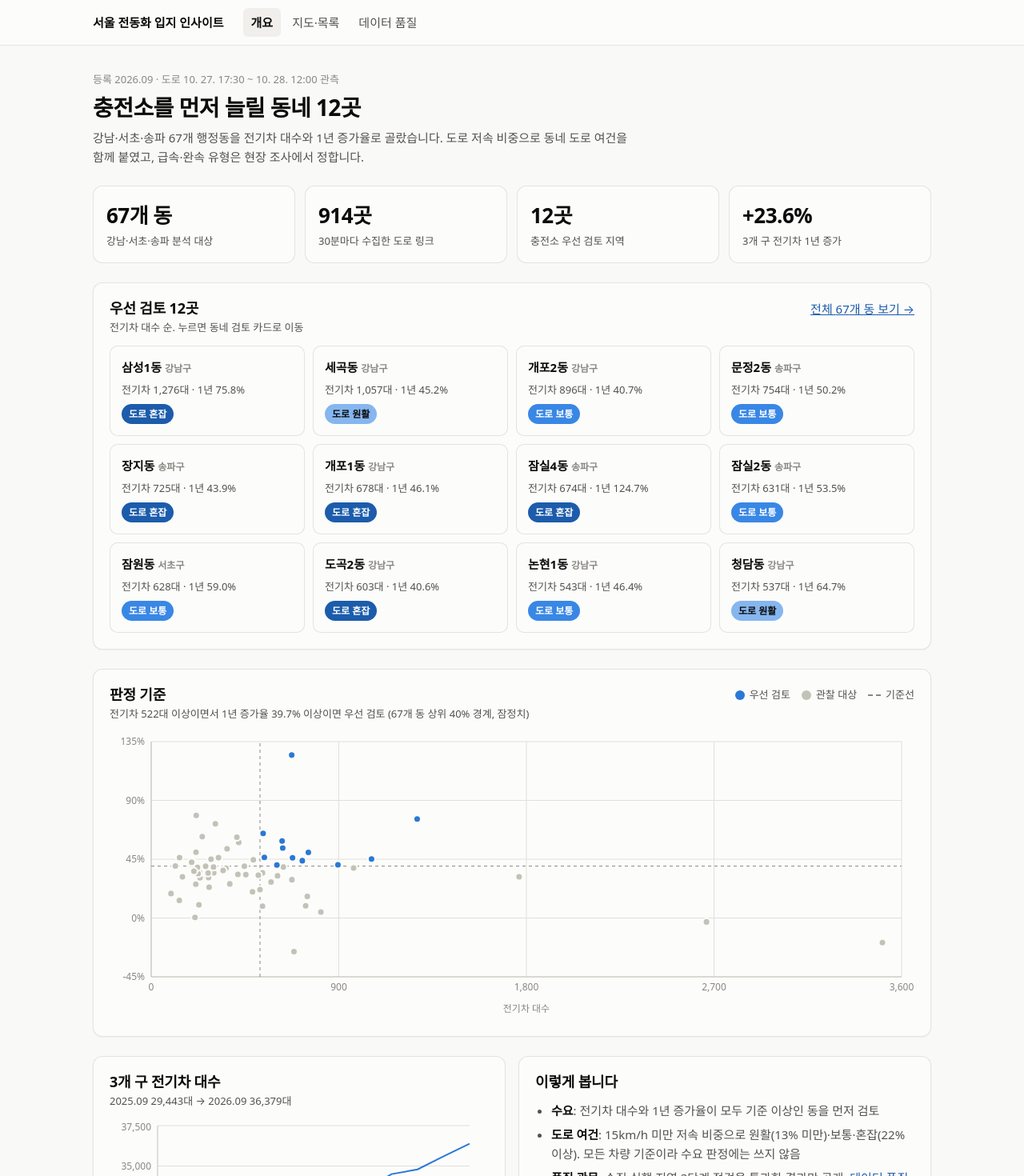
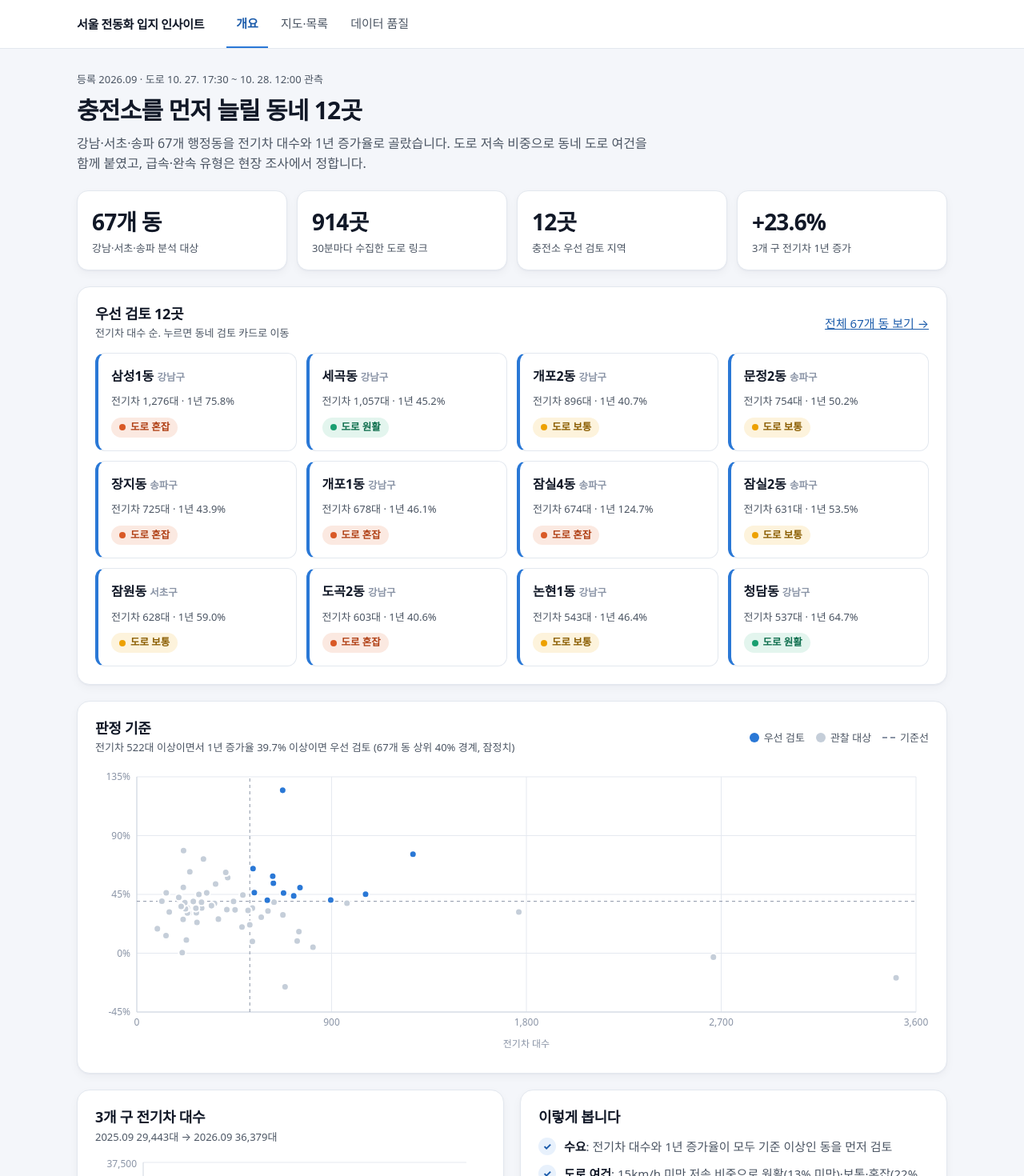
Before and after one commit to CoderGogh/seoul-ev-data-platform, a React (Vite) app in the folder web/: page / in a window 1280 px wide. Shown: the top 1470 px of the page at 80% size. Built offline with nearby package versions, Linux system fonts and the light colour scheme.

Commit message:
feat: 웹 밝은 기본 테마·카테고리 색 구분 스타일 적용

```diff
--- a/web/src/styles.css
+++ b/web/src/styles.css
@@ -1,78 +1,67 @@
-/* 테마 토큰 (라이트) */
+/* 테마 토큰 (라이트 기본) */
 :root {
   color-scheme: light;
-  --page: #f9f9f7;
-  --surface: #fcfcfb;
-  --surface-2: #f0efec;
-  --text: #0b0b0b;
-  --text-2: #52514e;
-  --muted: #898781;
-  --grid: #e1e0d9;
-  --axis: #c3c2b7;
-  --border: rgba(11, 11, 11, 0.1);
+  --page: #f4f6fa;
+  --surface: #ffffff;
+  --surface-2: #eef2f7;
+  --text: #111827;
+  --text-2: #4b5563;
+  --muted: #8a94a6;
+  --grid: #e5e9f0;
+  --axis: #cfd6e0;
+  --border: #e3e8ef;
   --accent: #2a78d6;
   --accent-ink: #1c5cab;
-  --ref: #c3c2b7;
-  --outside: #e9e8e3;
-  /* 도로 여건 순서형 (원활 → 혼잡) */
-  --hint-fast: #86b6ef;
-  --hint-mixed: #3987e5;
-  --hint-slow: #1c5cab;
-  --hint-fast-ink: #0b0b0b;
-  --hint-mixed-ink: #ffffff;
-  --hint-slow-ink: #ffffff;
-  --good: #0ca30c;
-  --shadow: 0 1px 2px rgba(11, 11, 11, 0.04);
+  --accent-soft: #e8f1fc;
+  --ref: #c5ced9;
+  --ref-soft: #eef1f5;
+  --outside: #e9edf2;
+  /* 도로 여건 (원활·보통·혼잡) */
+  --hint-fast: #199e70;
+  --hint-mixed: #eda100;
+  --hint-slow: #d95926;
+  --hint-fast-soft: #e3f5ee;
+  --hint-mixed-soft: #fdf3dc;
+  --hint-slow-soft: #fbe9e1;
+  --hint-fast-text: #0e6e4d;
+  --hint-mixed-text: #8a5d00;
+  --hint-slow-text: #b03f14;
+  --good: #0e8a3e;
+  --good-soft: #e3f5e9;
+  --hero: linear-gradient(135deg, #e8f1fc 0%, #f4f6fa 70%);
+  --shadow: 0 1px 2px rgba(17, 24, 39, 0.04), 0 4px 12px rgba(17, 24, 39, 0.04);
+  --shadow-hover: 0 6px 20px rgba(42, 120, 214, 0.14);
 }
 
-/* 테마 토큰 (다크) */
-@media (prefers-color-scheme: dark) {
-  :root:not([data-theme="light"]) {
-    color-scheme: dark;
-    --page: #0d0d0d;
-    --surface: #1a1a19;
-    --surface-2: #242422;
-    --text: #f0efec;
-    --text-2: #c3c2b7;
-    --muted: #898781;
-    --grid: #2c2c2a;
-    --axis: #383835;
-    --border: rgba(255, 255, 255, 0.1);
-    --accent: #3987e5;
-    --accent-ink: #86b6ef;
-    --ref: #52514e;
-    --outside: #242422;
-    --hint-fast: #184f95;
-    --hint-mixed: #3987e5;
-    --hint-slow: #9ec5f4;
-    --hint-fast-ink: #ffffff;
-    --hint-mixed-ink: #ffffff;
-    --hint-slow-ink: #0b0b0b;
-    --shadow: none;
-  }
-}
+/* 테마 토큰 (다크, 전환 버튼으로 선택) */
 :root[data-theme="dark"] {
   color-scheme: dark;
-  --page: #0d0d0d;
-  --surface: #1a1a19;
-  --surface-2: #242422;
-  --text: #f0efec;
-  --text-2: #c3c2b7;
-  --muted: #898781;
-  --grid: #2c2c2a;
-  --axis: #383835;
-  --border: rgba(255, 255, 255, 0.1);
+  --page: #0f141b;
+  --surface: #171d26;
+  --surface-2: #1f2731;
+  --text: #eef2f7;
+  --text-2: #b6c0cd;
+  --muted: #7d8796;
+  --grid: #263040;
+  --axis: #344052;
+  --border: rgba(255, 255, 255, 0.08);
   --accent: #3987e5;
   --accent-ink: #86b6ef;
-  --ref: #52514e;
-  --outside: #242422;
-  --hint-fast: #184f95;
-  --hint-mixed: #3987e5;
-  --hint-slow: #9ec5f4;
-  --hint-fast-ink: #ffffff;
-  --hint-mixed-ink: #ffffff;
-  --hint-slow-ink: #0b0b0b;
+  --accent-soft: rgba(57, 135, 229, 0.16);
+  --ref: #3a4554;
+  --ref-soft: rgba(255, 255, 255, 0.06);
+  --outside: #1f2731;
+  --hint-fast-soft: rgba(25, 158, 112, 0.18);
+  --hint-mixed-soft: rgba(237, 161, 0, 0.16);
+  --hint-slow-soft: rgba(217, 89, 38, 0.18);
+  --hint-fast-text: #5fd3a8;
+  --hint-mixed-text: #f3c35a;
+  --hint-slow-text: #f39a76;
+  --good: #3ecf75;
+  --good-soft: rgba(62, 207, 117, 0.14);
+  --hero: linear-gradient(135deg, rgba(57, 135, 229, 0.18) 0%, #0f141b 70%);
   --shadow: none;
+  --shadow-hover: 0 6px 20px rgba(0, 0, 0, 0.4);
 }
 
 /* 기본 */
@@ -86,7 +75,8 @@ body {
 body {
   background: var(--page);
   color: var(--text);
-  font-family: system-ui, -apple-system, "Apple SD Gothic Neo", "Malgun Gothic", "Segoe UI", sans-serif;
+  font-family: "Pretendard Variable", Pretendard, system-ui, -apple-system, "Apple SD Gothic Neo", "Malgun Gothic",
+    sans-serif;
   font-size: 15px;
   line-height: 1.6;
   -webkit-font-smoothing: antialiased;
@@ -102,23 +92,33 @@ h3 {
   margin: 0;
 }
 h1 {
-  font-size: 28px;
-  letter-spacing: -0.02em;
+  font-size: 30px;
+  font-weight: 800;
+  letter-spacing: -0.025em;
 }
 h2 {
   font-size: 18px;
-  letter-spacing: -0.01em;
+  font-weight: 700;
+  letter-spacing: -0.015em;
 }
 h3 {
   font-size: 15px;
+  font-weight: 700;
 }
 p {
   margin: 0;
 }
+button {
+  font: inherit;
+}
+:focus-visible {
+  outline: 2px solid var(--accent);
+  outline-offset: 2px;
+}
 
 /* 레이아웃 */
 .wrap {
-  max-width: 1080px;
+  max-width: 1120px;
   margin: 0 auto;
   padding: 0 16px;
 }
@@ -132,49 +132,95 @@ p {
 .header .wrap {
   display: flex;
   align-items: center;
-  gap: 24px;
-  min-height: 56px;
+  gap: 8px 28px;
+  min-height: 60px;
   flex-wrap: wrap;
 }
 .brand {
-  font-weight: 700;
+  display: inline-flex;
+  align-items: center;
+  gap: 10px;
+  font-weight: 800;
   color: var(--text);
   text-decoration: none;
   white-space: nowrap;
+  letter-spacing: -0.02em;
+}
+.brand-mark {
+  width: 28px;
+  height: 28px;
+  border-radius: 8px;
+  background: var(--accent);
+  color: #ffffff;
+  display: grid;
+  place-items: center;
 }
 .nav {
   display: flex;
   gap: 4px;
   overflow-x: auto;
+  align-self: stretch;
 }
 .nav a {
+  display: flex;
+  align-items: center;
   color: var(--text-2);
   text-decoration: none;
-  padding: 6px 10px;
-  border-radius: 6px;
+  padding: 0 12px;
   white-space: nowrap;
+  font-weight: 500;
+  border-bottom: 3px solid transparent;
+  margin-bottom: -1px;
 }
 .nav a:hover {
+  color: var(--text);
+}
+.nav a[aria-current="page"] {
+  color: var(--accent-ink);
+  font-weight: 700;
+  border-bottom-color: var(--accent);
+}
+.theme-toggle {
+  margin-left: auto;
+  border: 1px solid var(--border);
+  background: var(--surface);
+  color: var(--text-2);
+  border-radius: 999px;
+  padding: 5px 12px;
+  font-size: 13px;
+  cursor: pointer;
+  display: inline-flex;
+  align-items: center;
+  gap: 6px;
+}
+.theme-toggle:hover {
+  color: var(--text);
   background: var(--surface-2);
 }
-.nav a[aria-current="page"] {
-  color: var(--text);
-  font-weight: 600;
-  background: var(--surface-2);
+@media (max-width: 760px) {
+  .header .wrap {
+    padding-top: 8px;
+  }
+  .nav {
+    order: 3;
+    width: 100%;
+    min-height: 44px;
+  }
 }
 main.wrap {
-  padding-top: 32px;
-  padding-bottom: 48px;
+  padding-top: 28px;
+  padding-bottom: 56px;
 }
 .page {
   display: grid;
-  gap: 24px;
+  gap: 20px;
 }
 .footer {
   border-top: 1px solid var(--border);
+  background: var(--surface);
   color: var(--muted);
   font-size: 13px;
-  padding: 20px 0 32px;
+  padding: 20px 0 28px;
 }
 .footer .wrap {
   display: flex;
@@ -183,18 +229,44 @@ main.wrap {
 }
 
 /* 머리글 */
+.hero {
+  background: var(--hero);
+  border: 1px solid var(--border);
+  border-radius: 16px;
+  padding: 28px;
+}
+@media (max-width: 760px) {
+  .hero {
+    padding: 20px;
+  }
+}
 .kicker {
-  color: var(--muted);
+  color: var(--text-2);
   font-size: 13px;
-  margin-bottom: 6px;
+  font-weight: 500;
+  margin-bottom: 8px;
+  display: flex;
+  flex-wrap: wrap;
+  gap: 6px;
+}
+.kicker .chip {
+  background: var(--surface);
+  border: 1px solid var(--border);
+  border-radius: 999px;
+  padding: 2px 10px;
 }
 .lede {
   color: var(--text-2);
-  margin-top: 8px;
-  max-width: 680px;
+  margin-top: 10px;
+  max-width: 720px;
+  font-size: 16px;
+}
+.accent-num {
+  color: var(--accent);
 }
 .back {
   font-size: 14px;
+  font-weight: 600;
   text-decoration: none;
 }
 
@@ -202,18 +274,23 @@ main.wrap {
 .card {
   background: var(--surface);
   border: 1px solid var(--border);
-  border-radius: 12px;
-  padding: 20px;
+  border-radius: 16px;
+  padding: 22px;
   box-shadow: var(--shadow);
   min-width: 0;
+}
+@media (max-width: 760px) {
+  .card {
+    padding: 18px;
+  }
 }
 .card-head {
   display: flex;
   justify-content: space-between;
-  align-items: baseline;
+  align-items: center;
   gap: 12px;
   flex-wrap: wrap;
-  margin-bottom: 12px;
+  margin-bottom: 14px;
 }
 .card-sub {
   color: var(--text-2);
@@ -223,14 +300,14 @@ main.wrap {
 .grid-2 {
   display: grid;
   grid-template-columns: repeat(2, minmax(0, 1fr));
-  gap: 16px;
+  gap: 20px;
 }
 @media (max-width: 760px) {
   .grid-2 {
     grid-template-columns: minmax(0, 1fr);
   }
   h1 {
-    font-size: 24px;
+    font-size: 25px;
   }
 }
 
@@ -248,52 +325,69 @@ main.wrap {
 .stat {
   background: var(--surface);
   border: 1px solid var(--border);
-  border-radius: 12px;
-  padding: 16px;
+  border-radius: 14px;
+  padding: 16px 18px;
+  box-shadow: var(--shadow);
 }
 .stat-value {
-  font-size: 26px;
-  font-weight: 700;
-  letter-spacing: -0.02em;
+  font-size: 28px;
+  font-weight: 800;
+  letter-spacing: -0.03em;
 }
 .stat-label {
   color: var(--text-2);
   font-size: 13px;
 }
 
-/* 배지 */
+/* 배지 (색 점 + 문구) */
 .badge {
   display: inline-flex;
   align-items: center;
   gap: 6px;
-  font-size: 12px;
-  font-weight: 600;
-  padding: 2px 8px;
+  font-size: 12.5px;
+  font-weight: 700;
+  padding: 3px 10px;
   border-radius: 999px;
-  border: 1px solid var(--border);
-  background: var(--surface-2);
+  background: var(--ref-soft);
   color: var(--text-2);
   white-space: nowrap;
+  line-height: 1.5;
+}
+.badge::before {
+  content: "";
+  width: 8px;
+  height: 8px;
+  border-radius: 50%;
+  background: var(--dot, var(--ref));
+  flex: none;
+}
+.badge.plain::before {
+  display: none;
 }
 .badge-a {
-  background: var(--accent);
-  border-color: transparent;
-  color: #ffffff;
-}
-.badge-hint {
-  border-color: transparent;
+  background: var(--accent-soft);
+  color: var(--accent-ink);
+  --dot: var(--accent);
 }
 .badge-hint-fast {
-  background: var(--hint-fast);
-  color: var(--hint-fast-ink);
+  background: var(--hint-fast-soft);
+  color: var(--hint-fast-text);
+  --dot: var(--hint-fast);
 }
 .badge-hint-mixed {
-  background: var(--hint-mixed);
-  color: var(--hint-mixed-ink);
+  background: var(--hint-mixed-soft);
+  color: var(--hint-mixed-text);
+  --dot: var(--hint-mixed);
 }
 .badge-hint-slow {
-  background: var(--hint-slow);
-  color: var(--hint-slow-ink);
+  background: var(--hint-slow-soft);
+  color: var(--hint-slow-text);
+  --dot: var(--hint-slow);
+}
+/* 머리글 영역 배지는 흰 바탕 (배경과 구분) */
+.hero .badge:not([class*="badge-hint-"]) {
+  background: var(--surface);
+  box-shadow: inset 0 0 0 1px var(--border);
 }
 .badges {
   display: flex;
@@ -330,87 +424,114 @@ main.wrap {
 /* 우선 검토 목록 */
 .region-list {
   display: grid;
-  grid-template-columns: repeat(auto-fill, minmax(220px, 1fr));
-  gap: 10px;
+  grid-template-columns: repeat(auto-fill, minmax(230px, 1fr));
+  gap: 12px;
 }
 .region-item {
   display: grid;
-  gap: 6px;
-  padding: 14px;
+  gap: 8px;
+  padding: 16px;
   border: 1px solid var(--border);
-  border-radius: 10px;
+  border-radius: 12px;
   text-decoration: none;
   color: var(--text);
   background: var(--surface);
+  border-left: 4px solid var(--rail, var(--accent));
+  transition: box-shadow 0.15s, transform 0.15s;
 }
 .region-item:hover {
-  border-color: var(--accent);
+  box-shadow: var(--shadow-hover);
+  transform: translateY(-1px);
 }
 .region-item .name {
-  font-weight: 600;
+  font-weight: 700;
+  font-size: 16px;
 }
 .region-item .meta {
   color: var(--text-2);
   font-size: 13px;
   font-variant-numeric: tabular-nums;
 }
+.region-item .meta b {
+  color: var(--text);
+}
 
-/* 필터 */
-.filters {
+/* 필터 칩 */
+.toolbar {
+  display: grid;
+  gap: 10px;
+}
+.filter-row {
   display: flex;
   flex-wrap: wrap;
-  gap: 10px;
+  gap: 8px;
   align-items: center;
 }
-.segmented {
+.filter-label {
+  font-size: 13px;
+  font-weight: 600;
+  color: var(--text-2);
+  min-width: 56px;
+}
+.chip-btn {
   display: inline-flex;
+  align-items: center;
+  gap: 6px;
+  font-size: 13.5px;
+  font-weight: 600;
   border: 1px solid var(--border);
-  border-radius: 8px;
-  overflow: hidden;
   background: var(--surface);
-}
-.segmented button {
-  font: inherit;
-  font-size: 13px;
-  border: 0;
-  background: transparent;
   color: var(--text-2);
-  padding: 6px 12px;
+  border-radius: 999px;
+  padding: 5px 12px;
   cursor: pointer;
 }
-.segmented button + button {
-  border-left: 1px solid var(--border);
+.chip-btn:hover {
+  border-color: var(--accent);
+  color: var(--text);
 }
-.segmented button[aria-pressed="true"] {
-  background: var(--surface-2);
-  color: var(--text);
-  font-weight: 600;
+.chip-btn[aria-pressed="true"] {
+  background: var(--accent);
+  border-color: var(--accent);
+  color: #ffffff;
 }
-.filters input,
-.filters select {
+.chip-btn .count {
+  font-size: 12px;
+  opacity: 0.75;
+  font-variant-numeric: tabular-nums;
+}
+.chip-btn .dot {
+  width: 8px;
+  height: 8px;
+  border-radius: 50%;
+}
+.toolbar input,
+.toolbar select {
   font: inherit;
-  font-size: 13px;
+  font-size: 14px;
   color: var(--text);
   background: var(--surface);
   border: 1px solid var(--border);
-  border-radius: 8px;
-  padding: 6px 10px;
+  border-radius: 10px;
+  padding: 7px 12px;
 }
-.filters input {
+.toolbar input {
   min-width: 0;
-  flex: 1 1 160px;
-  max-width: 240px;
+  flex: 1 1 180px;
+  max-width: 280px;
 }
 
 /* 지도 */
 .map {
   width: 100%;
   height: auto;
+  max-height: 620px;
   display: block;
 }
 .map path {
   stroke: var(--surface);
-  stroke-width: 1;
+  stroke-width: 1.2;
+  transition: opacity 0.15s;
 }
 .map path.target {
   cursor: pointer;
@@ -418,10 +539,10 @@ main.wrap {
 .map path.target:hover,
 .map path.active {
   stroke: var(--text);
-  stroke-width: 2;
+  stroke-width: 2.4;
 }
 .map path.dim {
-  opacity: 0.25;
+  opacity: 0.18;
 }
 .map-wrap {
   position: relative;
@@ -433,18 +554,18 @@ main.wrap {
   pointer-events: none;
   background: var(--surface);
   border: 1px solid var(--border);
-  border-radius: 8px;
-  padding: 8px 10px;
-  font-size: 12px;
-  line-height: 1.5;
-  box-shadow: 0 4px 12px rgba(0, 0, 0, 0.12);
+  border-radius: 10px;
+  padding: 10px 12px;
+  font-size: 12.5px;
+  line-height: 1.55;
+  box-shadow: 0 8px 24px rgba(17, 24, 39, 0.14);
   white-space: nowrap;
   z-index: 5;
   color: var(--text);
 }
 .tip-title {
-  font-weight: 600;
-  margin-bottom: 2px;
+  font-weight: 700;
+  margin-bottom: 4px;
 }
 .tip-row {
   display: flex;
@@ -455,12 +576,14 @@ main.wrap {
 }
 .tip-row b {
   color: var(--text);
-  font-weight: 600;
+  font-weight: 700;
 }
 
 /* 표 */
 .table-wrap {
   overflow-x: auto;
+  border: 1px solid var(--border);
+  border-radius: 12px;
 }
 table {
   width: 100%;
@@ -471,13 +594,17 @@ table {
 th,
 td {
   text-align: left;
-  padding: 9px 10px;
+  padding: 11px 14px;
   border-bottom: 1px solid var(--grid);
   white-space: nowrap;
 }
+tbody tr:last-child td {
+  border-bottom: 0;
+}
 th {
+  background: var(--surface-2);
   color: var(--text-2);
-  font-weight: 600;
+  font-weight: 700;
   font-size: 13px;
 }
 th.num,
@@ -492,81 +619,121 @@ th button {
   padding: 0;
   cursor: pointer;
 }
+th[aria-sort] button {
+  color: var(--accent-ink);
+}
 tbody tr.clickable {
   cursor: pointer;
 }
 tbody tr.clickable:hover {
-  background: var(--surface-2);
+  background: var(--accent-soft);
+}
+td a {
+  font-weight: 700;
+  text-decoration: none;
 }
 
 /* 지표 목록 */
 .metrics {
   display: grid;
-  gap: 12px;
+  gap: 16px;
 }
 .metric {
   display: grid;
-  gap: 4px;
+  gap: 6px;
 }
 .metric-row {
   display: flex;
   justify-content: space-between;
-  align-items: baseline;
+  align-items: center;
   gap: 12px;
 }
 .metric-label {
   color: var(--text-2);
-  font-size: 13px;
+  font-size: 13.5px;
+  font-weight: 500;
 }
 .metric-value {
-  font-weight: 700;
-  font-size: 18px;
+  font-weight: 800;
+  font-size: 19px;
   font-variant-numeric: tabular-nums;
+  display: inline-flex;
+  align-items: center;
+  gap: 8px;
 }
 .metric-note {
   color: var(--muted);
+  font-size: 12.5px;
+}
+.pass {
   font-size: 12px;
+  font-weight: 700;
+  border-radius: 999px;
+  padding: 2px 8px;
+  background: var(--good-soft);
+  color: var(--good);
+}
+.pass.no {
+  background: var(--ref-soft);
+  color: var(--muted);
 }
 .bar {
   position: relative;
-  height: 8px;
-  border-radius: 4px;
+  height: 10px;
+  border-radius: 5px;
   background: var(--surface-2);
-  overflow: visible;
 }
 .bar-fill {
   position: absolute;
   inset: 0 auto 0 0;
-  border-radius: 4px;
-  background: var(--accent);
+  border-radius: 5px;
+  background: var(--bar, var(--accent));
 }
 .bar-mark {
   position: absolute;
-  top: -3px;
-  bottom: -3px;
+  top: -4px;
+  bottom: -4px;
   width: 2px;
-  background: var(--text-2);
-}
-.check {
-  color: var(--good);
-  font-weight: 700;
+  border-radius: 1px;
+  background: var(--text);
 }
 
 /* 체크포인트 */
 .checklist {
   margin: 0;
-  padding-left: 20px;
+  padding: 0;
+  list-style: none;
   display: grid;
-  gap: 6px;
+  gap: 10px;
   color: var(--text-2);
+}
+.checklist li {
+  position: relative;
+  padding-left: 32px;
+}
+.checklist li::before {
+  content: "✓";
+  position: absolute;
+  left: 0;
+  top: 0;
+  width: 22px;
+  height: 22px;
+  border-radius: 50%;
+  background: var(--accent-soft);
+  color: var(--accent-ink);
+  font-size: 12px;
+  font-weight: 800;
+  display: grid;
+  place-items: center;
+  margin-top: 1px;
 }
 .checklist b {
   color: var(--text);
 }
 .note {
   background: var(--surface-2);
-  border-radius: 8px;
-  padding: 10px 12px;
+  border-radius: 10px;
+  padding: 12px 14px;
   font-size: 13px;
   color: var(--text-2);
 }
@@ -579,7 +746,7 @@ tbody tr.clickable:hover {
 .kv {
   display: grid;
   grid-template-columns: max-content 1fr;
-  gap: 8px 16px;
+  gap: 10px 18px;
   font-size: 14px;
   margin: 0;
 }
@@ -588,6 +755,7 @@ tbody tr.clickable:hover {
 }
 .kv dd {
   margin: 0;
+  font-weight: 600;
   font-variant-numeric: tabular-nums;
 }
 
@@ -604,15 +772,18 @@ tbody tr.clickable:hover {
 }
 .gate {
   border: 1px solid var(--border);
-  border-radius: 10px;
-  padding: 14px;
+  border-top: 4px solid var(--accent);
+  border-radius: 12px;
+  padding: 16px;
   display: grid;
-  gap: 4px;
+  gap: 6px;
   align-content: start;
+  background: var(--surface);
 }
 .gate-step {
-  color: var(--muted);
+  color: var(--accent-ink);
   font-size: 12px;
+  font-weight: 700;
 }
 .gate p {
   color: var(--text-2);
@@ -624,3 +795,20 @@ tbody tr.clickable:hover {
   padding: 48px 0;
   text-align: center;
 }
+
+/* 모바일 보정 */
+@media (max-width: 560px) {
+  .filter-label {
+    width: 100%;
+  }
+  .region-list {
+    grid-template-columns: repeat(2, minmax(0, 1fr));
+    gap: 8px;
+  }
+  .region-item {
+    padding: 12px;
+  }
+  .region-item .meta {
+    font-size: 12px;
+  }
+}
```
